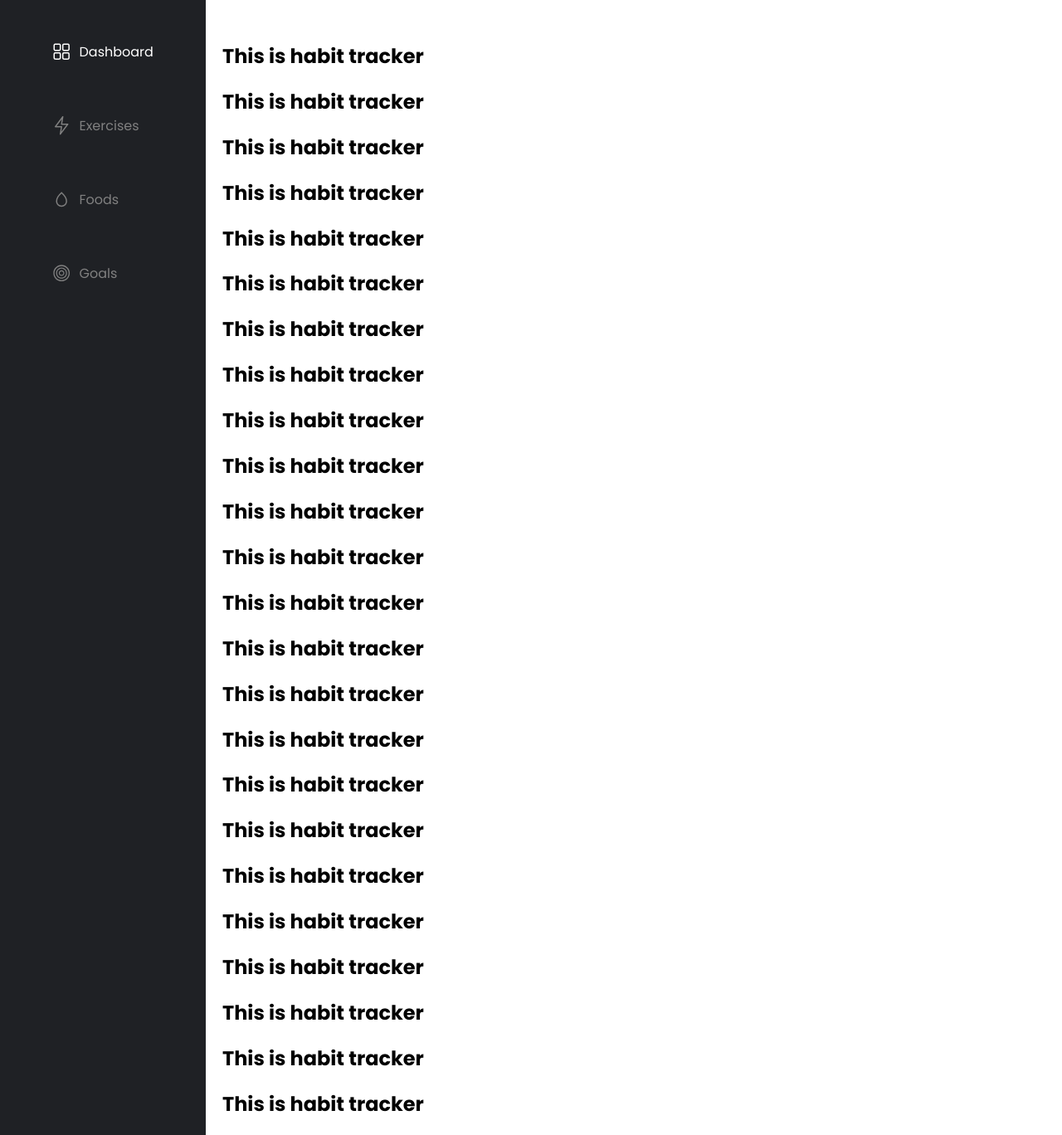
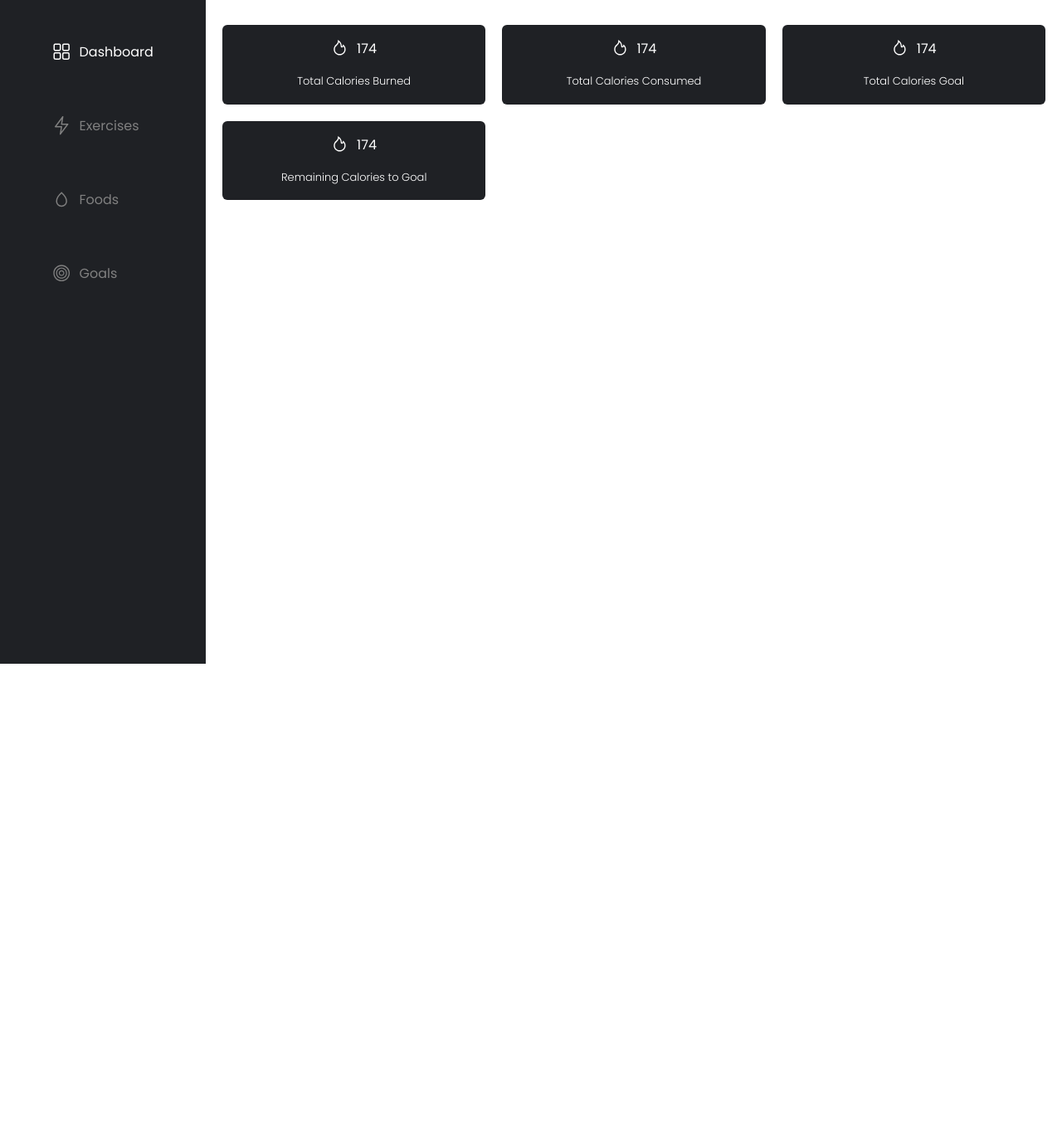
Before and after one commit to ParasArya289/fitnessTracker, a React (Create React App) app: page / in a window 1280 px wide. Shown: the whole page at 83% size. After the commit the page ends 800 px from the top, so only its background shows below. Built offline with nearby package versions, Linux system fonts and the light colour scheme.

Commit message:
feat: router setup and layout

```diff
--- a/src/App.js
+++ b/src/App.js
@@ -1,34 +1,19 @@
+import { Route, Routes } from "react-router";
 import "./App.css";
 import { Layout } from "./Layout/Layout";
+import { Dashboard } from "./Pages/Dashboard/Dashboard";
 
 function App() {
   return (
     <div className="App">
       <Layout>
-        <h1>This is habit tracker</h1>
-        <h1>This is habit tracker</h1>
-        <h1>This is habit tracker</h1>
-        <h1>This is habit tracker</h1>
-        <h1>This is habit tracker</h1>
-        <h1>This is habit tracker</h1>
-        <h1>This is habit tracker</h1>
-        <h1>This is habit tracker</h1>
-        <h1>This is habit tracker</h1>
-        <h1>This is habit tracker</h1>
-        <h1>This is habit tracker</h1>
-        <h1>This is habit tracker</h1>
-        <h1>This is habit tracker</h1>
-        <h1>This is habit tracker</h1>
-        <h1>This is habit tracker</h1>
-        <h1>This is habit tracker</h1>
-        <h1>This is habit tracker</h1>
-        <h1>This is habit tracker</h1>
-        <h1>This is habit tracker</h1>
-        <h1>This is habit tracker</h1>
-        <h1>This is habit tracker</h1>
-        <h1>This is habit tracker</h1>
-        <h1>This is habit tracker</h1>
-        <h1>This is habit tracker</h1>
+        <Routes>
+          <Route path="/" element={<Dashboard/>}/>
+          <Route path="/exercises" element={<h1>Exercises</h1>}/>
+          <Route path="/foods" element={<h1>Foods</h1>}/>
+          <Route path="/goals" element={<h1>Goals</h1>}/>
+          <Route path="*" element={<h1>Page does not exist</h1>}/>
+        </Routes>
       </Layout>
     </div>
   );
```
